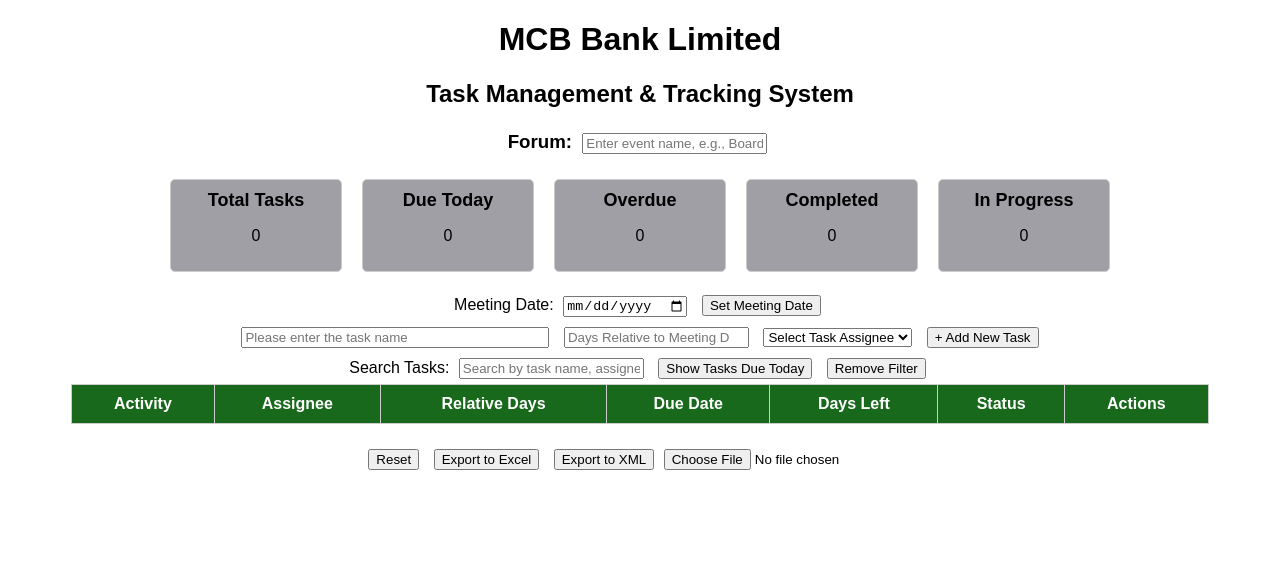
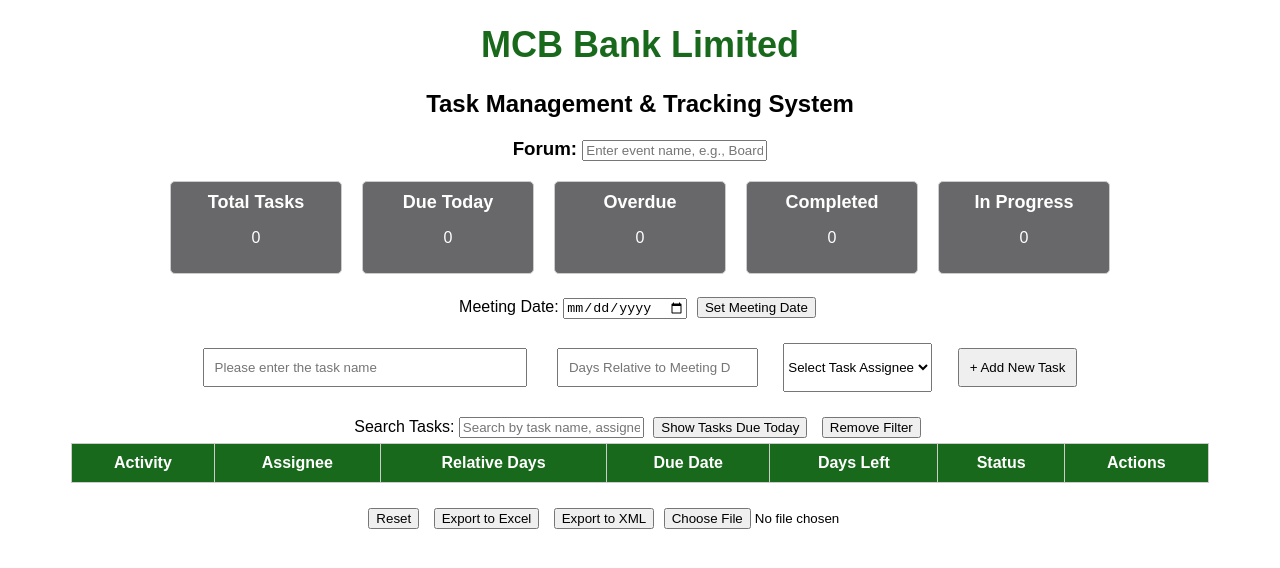
Before and after one commit to qaiseremanuel/TaskManagement, a plain HTML site: page index.html in a window 1280 px wide. Drawn offline with Linux system fonts and the light colour scheme.

Commit message:
Update styles.css

```diff
--- a/styles.css
+++ b/styles.css
@@ -11,14 +11,19 @@ body {
             font-family: Arial, sans-serif;
             text-align: center;
         }
-
-/* Styling the table */
+/* Title styling */
+h1 {
+    font-size: 36px; /* Increase the title font size */
+    text-align: center; /* Center-align the title */
+    color:#18691b; /* Optional: Change title color */
+}
+        /* Styling the table */
 table {
     margin: 0 auto; /* Center the table horizoally */
    width: 90%;
     border-collapse: collapse;
     margin-bottom: 20px;
-}
+   }
 
  th, td {
             border: 1px solid #ccc;
@@ -28,10 +33,6 @@ table {
         th {
             background-color: #18691b;
             color: white;
-        }
-
-	input[type="text"], input[type="date"], input[type="number"], select {
-            margin: 5px;
         }
 
         button {
@@ -45,15 +46,26 @@ table {
         tr td {
             padding: 10px;
         }
+        .task-form {
+            width: 70%;
+            margin: 20px auto;
+            display: flex;
+            justify-content: space-between;
+        }
 
+        .task-form input, .task-form button {
+            padding: 10px;
+            margin: 5px;
+        }
 	.dashboard {
             display: flex;
             justify-content: center;
             gap: 20px;
             margin-top: 20px;
+            color: white;
         }
         .dashboard-item {
-            background-color: #a09fa5;
+            background-color: hsl(240, 1%, 41%);
             border: 1px solid #ccc;
             padding: 10px;
             border-radius: 5px;
@@ -67,11 +79,11 @@ table {
             font-size: 16px;
         }
 
-       .task-not-yet-due {
-        color: black;
+        .task-not-yet-due {
+        color: hsl(44, 98%, 48%);
     }
-    .task-in-progress {
-        color: rgb(6, 19, 122);
+      .task-in-progress {
+        color: rgb(8, 8, 225);
     }
     .task-completed {
         color: rgb(9, 79, 9);
@@ -81,4 +93,10 @@ table {
         color: red;
     }
 
+
+/* Change font color to white for all task counters */
+.task-item {
+    color: white; /* Set task font color to white */
+    background-color: #333; /* Optional: dark background to make white text stand out */
+}
 </style>
```
